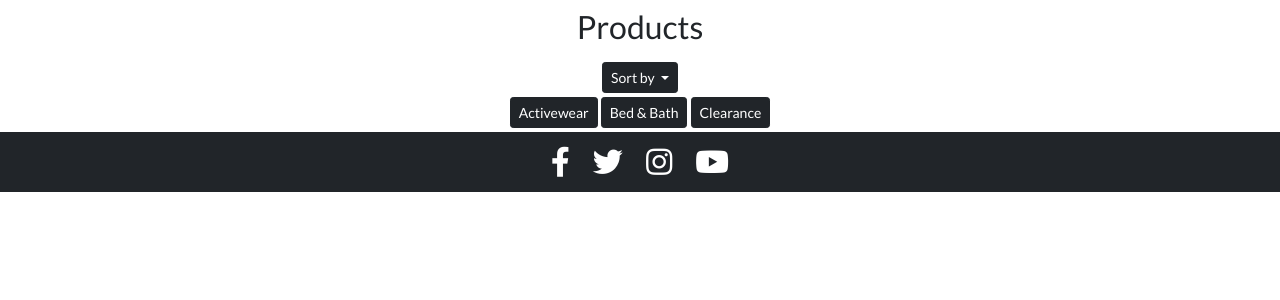
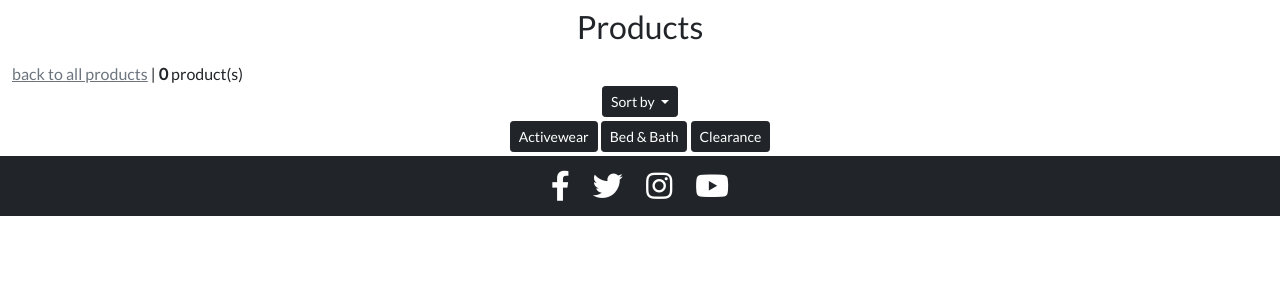
Before and after one commit to Chloe-O/Nandi-Store, a Django app: template products/templates/products/products.html in a window 1280 px wide. Shown: the part 112-412 px from the top of the page. Run offline with Django 3.2, Linux system fonts and the light colour scheme; the template is opened without the code that fills it, so the values that code supplies are empty; some libraries are stand-ins or nearby versions.

Commit message:
style changes made to 'products displayed' text

```diff
--- a/products/templates/products/products.html
+++ b/products/templates/products/products.html
@@ -16,6 +16,9 @@
     <div class="row">
         <div class="col text-center py-2">
             <h2>Products</h2>
+        </div>
+        <div>
+            <a class="link-secondary" href="{% url 'products' %}">back to all products</a> | <span class="fw-bold">{{products|length}}</span> product(s){% if search_term %} results for <span class="fw-bold">{{search_term}}"</span> {% endif %}
         </div>
     </div>
     <div class="row">
--- a/static/css/base.css
+++ b/static/css/base.css
@@ -32,7 +32,7 @@ transform: translate(-50%, -50%);
 
 .nandi-welcome {
     color: white;
-    background-color: black;
+    background-color: #212529;
 }
 
 /*Category tags*/
```
